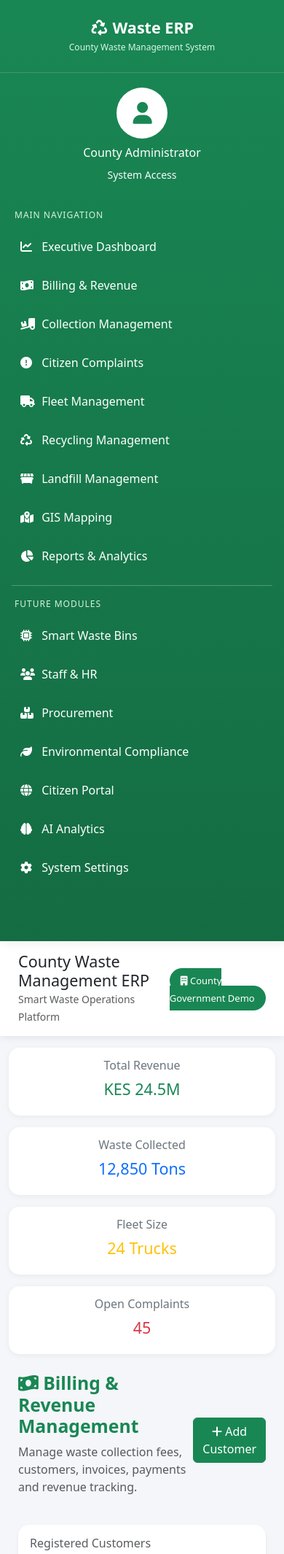
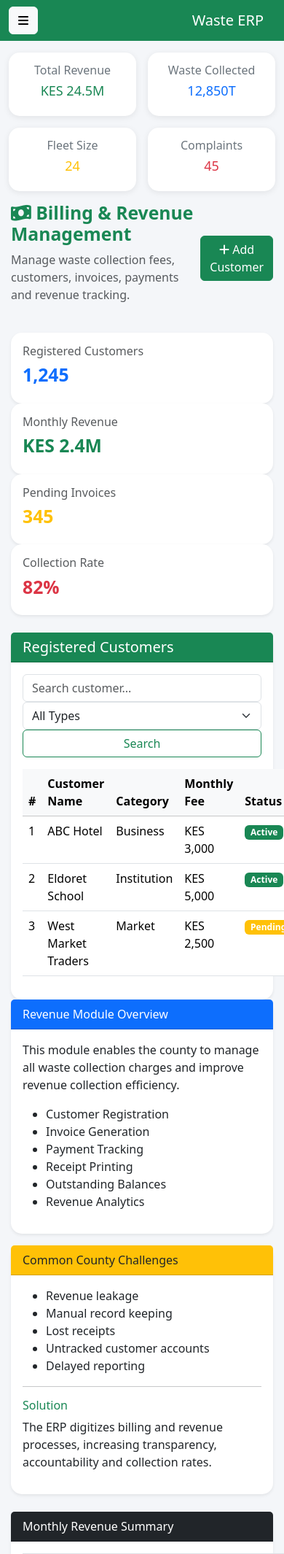
Before and after one commit to zumatech1540/county_waste_erp, a Django app: page /billing/ in a window 390 px wide; the page is wider, and only the part inside the window is pictured. Shown: the top 2130 px of that part at 73% size. Run offline with Django 5.2, Linux system fonts and the light colour scheme.

Commit message:
Improved responsive mobile dashboard layout

```diff
--- a/templates/base.html
+++ b/templates/base.html
@@ -15,18 +15,12 @@
 
     <style>
 
-        *{
-            margin:0;
-            padding:0;
-            box-sizing:border-box;
-        }
-
         body{
             background:#f4f6f9;
             overflow-x:hidden;
         }
 
-        /* SIDEBAR */
+        /* DESKTOP SIDEBAR */
 
         .sidebar{
             position:fixed;
@@ -36,36 +30,41 @@
             height:100vh;
             background:linear-gradient(180deg,#198754,#146c43);
             overflow-y:auto;
-            overflow-x:hidden;
             z-index:1000;
-            box-shadow:3px 0 15px rgba(0,0,0,.1);
         }
 
-        .sidebar::-webkit-scrollbar{
-            width:8px;
+        .sidebar a{
+            display:block;
+            color:white;
+            text-decoration:none;
+            padding:12px 18px;
+            margin:5px 10px;
+            border-radius:10px;
+            transition:.3s;
         }
 
-        .sidebar::-webkit-scrollbar-thumb{
-            background:rgba(255,255,255,.3);
-            border-radius:10px;
+        .sidebar a:hover{
+            background:rgba(255,255,255,.15);
+        }
+
+        .sidebar i{
+            width:25px;
         }
 
         .logo-box{
             padding:25px;
             text-align:center;
-            border-bottom:1px solid rgba(255,255,255,.15);
+            border-bottom:1px solid rgba(255,255,255,.2);
         }
 
         .logo-box h4{
             color:white;
-            font-weight:bold;
-            margin-bottom:5px;
         }
 
         .logo-box p{
-            color:#d9f7e8;
-            font-size:12px;
+            color:#d8f3dc;
             margin:0;
+            font-size:13px;
         }
 
         .user-box{
@@ -76,54 +75,30 @@
         .user-avatar{
             width:70px;
             height:70px;
-            border-radius:50%;
             background:white;
             color:#198754;
+            border-radius:50%;
             display:flex;
+            justify-content:center;
             align-items:center;
-            justify-content:center;
             margin:auto;
             font-size:30px;
-            margin-bottom:10px;
         }
 
         .menu-title{
             color:#d8f3dc;
             font-size:12px;
-            text-transform:uppercase;
-            letter-spacing:1px;
             padding-left:20px;
             margin-top:15px;
-            margin-bottom:10px;
+            text-transform:uppercase;
         }
 
-        .sidebar a{
-            display:block;
-            color:white;
-            text-decoration:none;
-            padding:12px 18px;
-            margin:5px 10px;
-            border-radius:10px;
-            transition:all .3s ease;
-        }
-
-        .sidebar a:hover{
-            background:rgba(255,255,255,.15);
-            transform:translateX(5px);
-        }
-
-        .sidebar i{
-            width:25px;
-        }
-
-        /* MAIN CONTENT */
+        /* CONTENT */
 
         .main-content{
             margin-left:260px;
             min-height:100vh;
         }
-
-        /* TOPBAR */
 
         .topbar{
             background:white;
@@ -138,60 +113,56 @@
             background:#198754;
             color:white;
             padding:8px 15px;
-            border-radius:25px;
-            font-size:13px;
+            border-radius:20px;
         }
 
-        /* QUICK STATS */
+        .content-area{
+            padding:20px;
+        }
 
         .quick-stat{
             background:white;
+            border-radius:15px;
             padding:15px;
-            border-radius:15px;
             text-align:center;
-            box-shadow:0 2px 8px rgba(0,0,0,.05);
+            box-shadow:0 2px 8px rgba(0,0,0,.08);
             height:100%;
         }
 
         .quick-stat h6{
             color:#6c757d;
-            margin-bottom:10px;
-        }
-
-        /* CONTENT AREA */
-
-        .content-area{
-            padding:25px;
         }
 
         .card{
             border:none;
             border-radius:15px;
-            box-shadow:0 2px 8px rgba(0,0,0,.05);
-        }
-
-        .card-header{
-            border-radius:15px 15px 0 0 !important;
+            box-shadow:0 2px 8px rgba(0,0,0,.08);
         }
 
         /* MOBILE */
 
-        @media(max-width:768px){
+        @media(max-width:991px){
 
             .sidebar{
-                position:relative;
-                width:100%;
-                height:auto;
-                overflow:visible;
+                display:none;
             }
 
             .main-content{
                 margin-left:0;
             }
 
+            .content-area{
+                padding:15px;
+            }
+
             .topbar{
-                position:relative;
+                display:none;
             }
+
+            .quick-stat h4{
+                font-size:18px;
+            }
+
         }
 
     </style>
@@ -200,16 +171,103 @@
 
 <body>
 
-<!-- SIDEBAR -->
+<!-- MOBILE NAVBAR -->
 
-<div class="sidebar">
+<nav class="navbar navbar-dark bg-success d-lg-none sticky-top">
+
+    <div class="container-fluid">
+
+        <button class="btn btn-light"
+                data-bs-toggle="offcanvas"
+                data-bs-target="#mobileSidebar">
+
+            <i class="fas fa-bars"></i>
+
+        </button>
+
+        <span class="navbar-brand">
+            Waste ERP
+        </span>
+
+    </div>
+
+</nav>
+
+<!-- MOBILE SIDEBAR -->
+
+<div class="offcanvas offcanvas-start text-bg-success"
+     tabindex="-1"
+     id="mobileSidebar">
+
+    <div class="offcanvas-header">
+
+        <h5 class="offcanvas-title">
+            <i class="fas fa-recycle"></i>
+            Waste ERP
+        </h5>
+
+        <button type="button"
+                class="btn-close btn-close-white"
+                data-bs-dismiss="offcanvas">
+        </button>
+
+    </div>
+
+    <div class="offcanvas-body">
+
+        <a href="{% url 'dashboard' %}" class="nav-link text-white">
+            <i class="fas fa-chart-line"></i> Dashboard
+        </a>
+
+        <a href="{% url 'customers' %}" class="nav-link text-white">
+            <i class="fas fa-money-bill-wave"></i> Billing
+        </a>
+
+        <a href="{% url 'routes' %}" class="nav-link text-white">
+            <i class="fas fa-truck-loading"></i> Collection
+        </a>
+
+        <a href="{% url 'complaints' %}" class="nav-link text-white">
+            <i class="fas fa-exclamation-circle"></i> Complaints
+        </a>
+
+        <a href="{% url 'vehicles' %}" class="nav-link text-white">
+            <i class="fas fa-truck"></i> Fleet
+        </a>
+
+        <a href="{% url 'inventory' %}" class="nav-link text-white">
+            <i class="fas fa-recycle"></i> Recycling
+        </a>
+
+        <a href="{% url 'truck_entries' %}" class="nav-link text-white">
+            <i class="fas fa-dumpster"></i> Landfill
+        </a>
+
+        <a href="{% url 'gis_dashboard' %}" class="nav-link text-white">
+            <i class="fas fa-map-marked-alt"></i> GIS Mapping
+        </a>
+
+        <a href="{% url 'reports_dashboard' %}" class="nav-link text-white">
+            <i class="fas fa-chart-pie"></i> Reports
+        </a>
+
+    </div>
+
+</div>
+
+<!-- DESKTOP SIDEBAR -->
+
+<div class="sidebar d-none d-lg-block">
 
     <div class="logo-box">
+
         <h4>
             <i class="fas fa-recycle"></i>
             Waste ERP
         </h4>
+
         <p>County Waste Management System</p>
+
     </div>
 
     <div class="user-box">
@@ -218,13 +276,9 @@
             <i class="fas fa-user"></i>
         </div>
 
-        <h6 class="text-white">
+        <h6 class="text-white mt-3">
             County Administrator
         </h6>
-
-        <small class="text-light">
-            System Access
-        </small>
 
     </div>
 
@@ -277,112 +331,59 @@
         Reports & Analytics
     </a>
 
-    <hr class="text-white mx-3">
-
-    <div class="menu-title">
-        Future Modules
-    </div>
-
-    <a href="#">
-        <i class="fas fa-microchip"></i>
-        Smart Waste Bins
-    </a>
-
-    <a href="#">
-        <i class="fas fa-users"></i>
-        Staff & HR
-    </a>
-
-    <a href="#">
-        <i class="fas fa-boxes"></i>
-        Procurement
-    </a>
-
-    <a href="#">
-        <i class="fas fa-leaf"></i>
-        Environmental Compliance
-    </a>
-
-    <a href="#">
-        <i class="fas fa-globe"></i>
-        Citizen Portal
-    </a>
-
-    <a href="#">
-        <i class="fas fa-brain"></i>
-        AI Analytics
-    </a>
-
-    <a href="#">
-        <i class="fas fa-cog"></i>
-        System Settings
-    </a>
-
-    <br><br><br>
-
 </div>
 
 <!-- MAIN CONTENT -->
 
 <div class="main-content">
 
-    <!-- TOPBAR -->
-
     <div class="topbar">
 
         <div class="d-flex justify-content-between align-items-center">
 
             <div>
-                <h4 class="mb-0">
-                    County Waste Management ERP
-                </h4>
-
+                <h4 class="mb-0">County Waste Management ERP</h4>
                 <small class="text-muted">
                     Smart Waste Operations Platform
                 </small>
             </div>
 
-            <div>
-                <span class="county-badge">
-                    <i class="fas fa-building"></i>
-                    County Government Demo
-                </span>
-            </div>
+            <span class="county-badge">
+                County Government Demo
+            </span>
 
         </div>
 
     </div>
 
-    <!-- QUICK STATS -->
-
     <div class="container-fluid mt-3">
 
         <div class="row g-3">
 
-            <div class="col-md-3">
+            <div class="col-6 col-lg-3">
                 <div class="quick-stat">
                     <h6>Total Revenue</h6>
                     <h4 class="text-success">KES 24.5M</h4>
                 </div>
             </div>
 
-            <div class="col-md-3">
+            <div class="col-6 col-lg-3">
                 <div class="quick-stat">
                     <h6>Waste Collected</h6>
-                    <h4 class="text-primary">12,850 Tons</h4>
+                    <h4 class="text-primary">12,850T</h4>
                 </div>
             </div>
 
-            <div class="col-md-3">
+            <div class="col-6 col-lg-3">
                 <div class="quick-stat">
                     <h6>Fleet Size</h6>
-                    <h4 class="text-warning">24 Trucks</h4>
+                    <h4 class="text-warning">24</h4>
                 </div>
             </div>
 
-            <div class="col-md-3">
+            <div class="col-6 col-lg-3">
                 <div class="quick-stat">
-                    <h6>Open Complaints</h6>
+                    <h6>Complaints</h6>
                     <h4 class="text-danger">45</h4>
                 </div>
             </div>
@@ -390,8 +391,6 @@
         </div>
 
     </div>
-
-    <!-- PAGE CONTENT -->
 
     <div class="content-area">
 
@@ -402,5 +401,7 @@
 
 </div>
 
+<script src="https://cdn.jsdelivr.net/npm/bootstrap@5.3.3/dist/js/bootstrap.bundle.min.js"></script>
+
 </body>
 </html>
```
